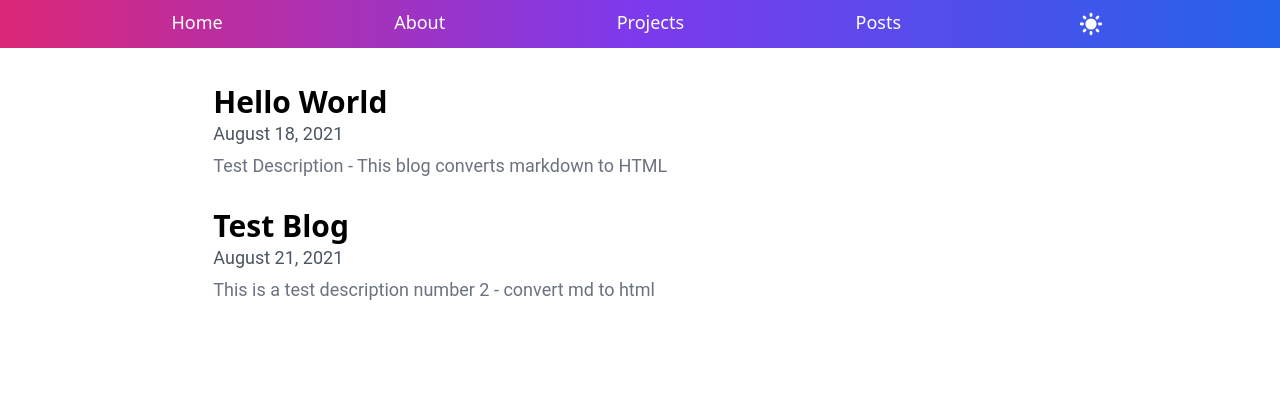
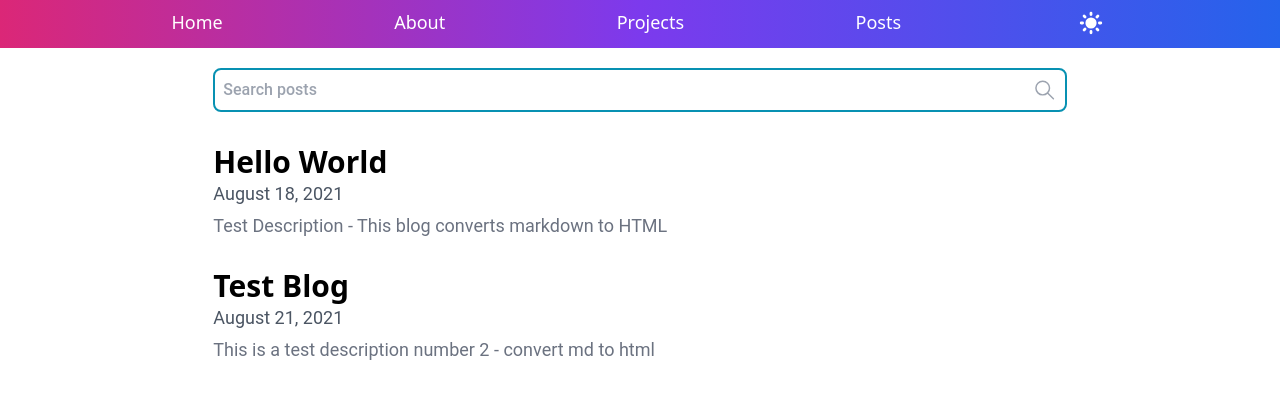
Before and after one commit to balajiofficial/Website, a Next.js app: page /posts in a window 1280 px wide. Shown: the top 398 px of the page. Built offline with nearby package versions, Linux system fonts and the light colour scheme.

Commit message:
Search functionality for posts, github theme, updated css

```diff
--- a/components/footer.tsx
+++ b/components/footer.tsx
@@ -25,7 +25,7 @@ export default class Footer extends Component {
 
   render(): ReactElement<HTMLDivElement> {
     return (
-      <div className="mt-4">
+      <div>
         <footer className="bg-gray-200 bottom-0 left-0 right-0 font-footer dark:bg-gray-800">
           <div className="max-w-screen-xl mx-auto pt-3 pb-3 dark:text-gray-300">
             <span className="text-center md:flex md:justify-evenly">
--- a/components/navbar.tsx
+++ b/components/navbar.tsx
@@ -25,7 +25,7 @@ export default class Navbar extends Component {
   render(): ReactElement<HTMLDivElement> {
     return (
       <div>
-        <nav className="min-h-full h-12 text-base sm:text-lg bg-gradient-to-r from-pink-600 via-purple-600 to-blue-600  text-white dark:text-white dark:from-cyan-600 dark:via-blue-600 dark:to-indigo-700">
+        <nav className="min-h-full h-12 text-base sm:text-lg bg-gradient-to-r from-pink-600 via-purple-600 to-blue-600  text-white dark:text-white dark:from-rose-600 dark:via-yellow-600 dark:to-green-600">
           <div>
             <div className="flex justify-evenly font-medium">
               {[
@@ -49,7 +49,7 @@ export default class Navbar extends Component {
                   </Link>
                 );
               })}
-              <div>
+              <div className="flex items-center">
                 <div
                   className="cursor-pointer"
                   onClick={() => {
@@ -70,7 +70,7 @@ export default class Navbar extends Component {
                     );
                   }}
                 >
-                  <div className="mt-1.5 p-1 rounded-lg hover:bg-blue-900 dark:hover:bg-blue-900 cursor-pointer">
+                  <div className="p-1 rounded-lg hover:bg-blue-900 dark:hover:bg-green-900 cursor-pointer">
                     {this.state.theme == "dark" ? (
                       <svg
                         xmlns="http://www.w3.org/2000/svg"
--- a/components/post.tsx
+++ b/components/post.tsx
@@ -1,12 +1,22 @@
 import Link from "next/link";
 
-export default function Post({ post }) {
+export default function Post({ post, index }) {
   return (
     <div className="flex justify-center">
       <div className="font-about md:w-2/3 w-11/12 mt-4">
         <div>
           <Link href={`/post/${post.id}`} passHref>
-            <a className="text-3xl font-extrabold font-sans text-black hover:text-blue-700 dark:text-gray-100 dark:hover:text-cyan-400 hover:no-underline">
+            <a
+              className={`text-3xl font-extrabold font-sans text-black dark:text-gray-300 ${
+                [
+                  "hover:text-purple-700 dark:hover:text-purple-500",
+                  "hover:text-fuchsia-700 dark:hover:text-fuchsia-500",
+                  "hover:text-cyan-700 dark:hover:text-cyan-500",
+                  "hover:text-lime-600 dark:hover:text-lime-600",
+                  "hover:text-rose-700 dark:hover:text-rose-500",
+                ][index % 5]
+              } hover:no-underline`}
+            >
               <div className="cursor-pointer">
                 <p>{post.title}</p>
               </div>
--- a/layouts/codeLayout.tsx
+++ b/layouts/codeLayout.tsx
@@ -1,6 +1,6 @@
-import { Component } from "react";
+import { Component, Fragment } from "react";
 import hljs from "highlight.js";
-import "highlight.js/styles/atom-one-dark.css";
+import "highlight.js/styles/github-dark-dimmed.css";
 
 export default class CodeLayout extends Component {
   componentDidMount() {
@@ -12,6 +12,6 @@ export default class CodeLayout extends Component {
   }
 
   render() {
-    return <div></div>;
+    return <Fragment></Fragment>;
   }
 }
--- a/package.json
+++ b/package.json
@@ -8,7 +8,7 @@
     "build": "yarn run css && next build",
     "start": "next start",
     "lint": "next lint",
-    "css": "tailwindcss build -i styles/globals.css -o styles/styles.css",
+    "css": "tailwindcss build -i styles/global.css -o styles/styles.css",
     "prettier": "prettier --write ."
   },
   "dependencies": {
--- a/pages/about.tsx
+++ b/pages/about.tsx
@@ -12,7 +12,7 @@ export default function About(): ReactElement<ReactFragment> {
         <meta name="description" content="About me and my passions." />
       </Head>
       <div className="dark:bg-gray-900">
-        <div>
+        <div className="mb-4">
           <div className="flex justify-center pt-5">
             <Image
               src="/profile.png"
--- a/pages/post/[id].tsx
+++ b/pages/post/[id].tsx
@@ -35,7 +35,7 @@ export default function Post({ postData }) {
             <p className="text-5xl font-bold mt-3 text-center dark:text-white">
               {postData.title}
             </p>
-            <div className="font-about">
+            <div className="font-about mb-4">
               <p className="text-gray-600 dark:text-gray-400 text-lg text-center">
                 {postData.date}
               </p>
--- a/pages/posts.tsx
+++ b/pages/posts.tsx
@@ -1,8 +1,9 @@
 import Layout from "../layouts/pageLayout";
 import Head from "next/head";
-import { ReactElement, ReactFragment } from "react";
+import { ReactElement, ReactFragment, Component, Fragment } from "react";
 import Post from "../components/post";
 import { getSortedPostsData } from "../lib/posts";
+import { searchAlgo } from "../utils/searchAlgo";
 
 export async function getStaticProps() {
   let data = getSortedPostsData();
@@ -13,9 +14,17 @@ export async function getStaticProps() {
   };
 }
 
-export default function BlogPage({ data }): ReactElement<ReactFragment> {
-  let data_new = data;
+export default class BlogPage extends Component {
+  state = {
+    content: (
+      this.props as {
+        data: Array<{ id: string; title: string; date: string; desc: string }>;
+      }
+    ).data,
+    searchText: "",
+  };
 
+  render(): ReactElement<ReactFragment> {
     return (
       <Layout>
         <Head>
@@ -24,12 +33,46 @@ export default function BlogPage({ data }): ReactElement<ReactFragment> {
 
         <div className="dark:bg-gray-900 mt-5"></div>
         <div>
+          <div className="flex justify-center">
+            <div className="w-11/12 md:w-2/3">
+              <div className="mb-4">
+                <div className="flex justify-between w-full p-2 rounded-lg border-2 border-cyan-600 dark:border-cyan-500 dark:bg-gray-800">
+                  <input
+                    type="search"
+                    placeholder="Search posts"
+                    className=" dark:text-white font-medium font-about w-full dark:bg-gray-800"
+                    spellCheck={false}
+                    onChange={(e) => {
+                      this.setState({ searchText: e.target.value });
+                    }}
+                  />
+                  <svg
+                    xmlns="http://www.w3.org/2000/svg"
+                    className="h-6 w-6 text-gray-400"
+                    fill="none"
+                    viewBox="0 0 24 24"
+                    stroke="currentColor"
+                  >
+                    <path
+                      strokeLinecap="round"
+                      strokeLinejoin="round"
+                      strokeWidth="1.5"
+                      d="M21 21l-6-6m2-5a7 7 0 11-14 0 7 7 0 0114 0z"
+                    />
+                  </svg>
+                </div>
+              </div>
+            </div>
+          </div>
           <div>
-          {data_new.map((post) => {
-            return <Post post={post} key={post.id} />;
+            {this.state.content.map((post, index) => {
+              if (searchAlgo(post, this.state.searchText))
+                return <Post post={post} key={post.id} index={index} />;
+              else return <Fragment></Fragment>;
             })}
           </div>
         </div>
       </Layout>
     );
   }
+}
--- a/pages/projects.tsx
+++ b/pages/projects.tsx
@@ -24,8 +24,8 @@ export default function Projects(): ReactElement<ReactFragment> {
                     [
                       "from-blue-400 to-blue-700",
                       "from-yellow-400 to-yellow-700",
-                      "from-green-400 to-green-800",
-                      "from-red-400 to-red-600",
+                      "from-green-500 to-green-700",
+                      "from-rose-500 to-rose-600",
                       "from-purple-400 to-purple-700",
                     ][i_content % 5]
                   } mb-4 p-5`}
@@ -46,7 +46,7 @@ export default function Projects(): ReactElement<ReactFragment> {
                               {keywords[i_content].map((keyword: string) => {
                                 return (
                                   <div
-                                    className="mr-2 rounded bg-card p-1 mt-1.5 font-semibold"
+                                    className="mr-2 rounded bg-card pl-1 pr-1 pt-0.5 pb-0.5 mt-1.5 font-semibold"
                                     key={keyword}
                                   >
                                     {keyword}
--- a/tailwind.config.js
+++ b/tailwind.config.js
@@ -25,6 +25,9 @@ module.exports = {
       purple: colors.violet,
       pink: colors.pink,
       cyan: colors.cyan,
+      fuchsia: colors.fuchsia,
+      rose: colors.rose,
+      lime: colors.lime,
     },
   },
   variants: {
--- /dev/null
+++ b/utils/searchAlgo.ts
@@ -0,0 +1,15 @@
+export const searchAlgo = (
+  post: { title: string; desc: string; id: string; date: string },
+  searchText: string
+) => {
+  searchText = searchText.toLowerCase();
+  if (
+    post.title.toLowerCase().includes(searchText) ||
+    post.desc.toLowerCase().includes(searchText) ||
+    post.date.toLowerCase().includes(searchText)
+  ) {
+    return true;
+  } else {
+    return false;
+  }
+};
```
Also changed, not shown: styles/global.css (renamed from styles/globals.css). Lines whose indentation alone changed are shown as unchanged.
